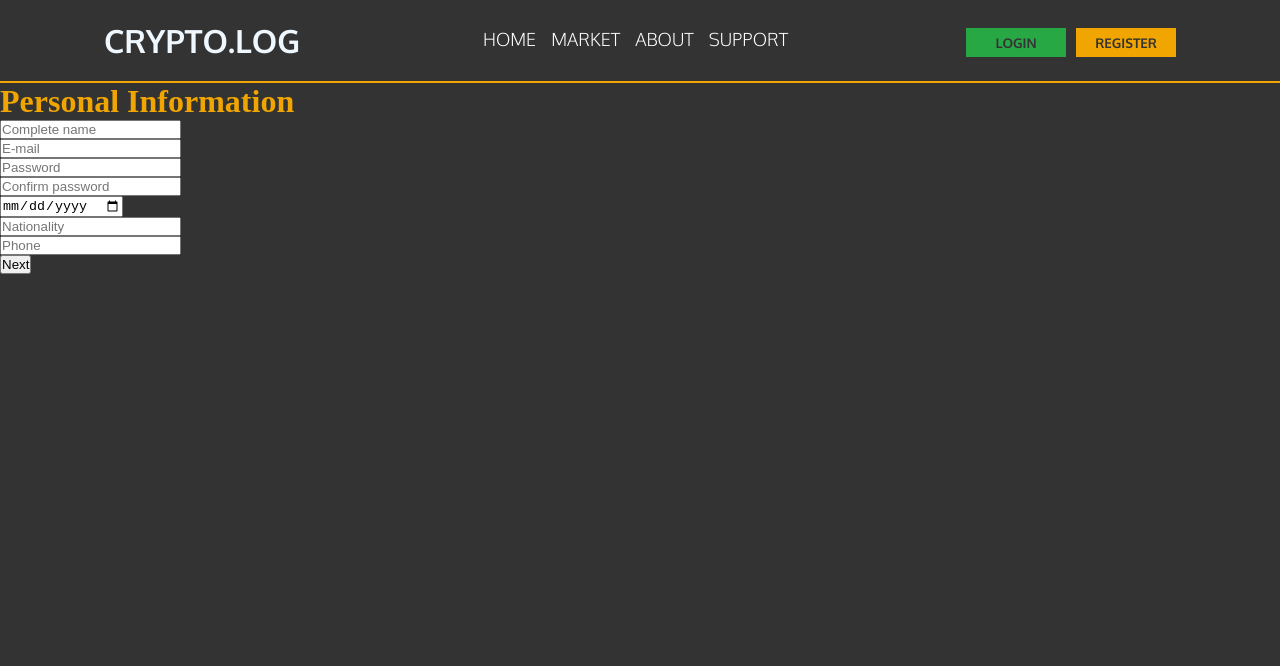
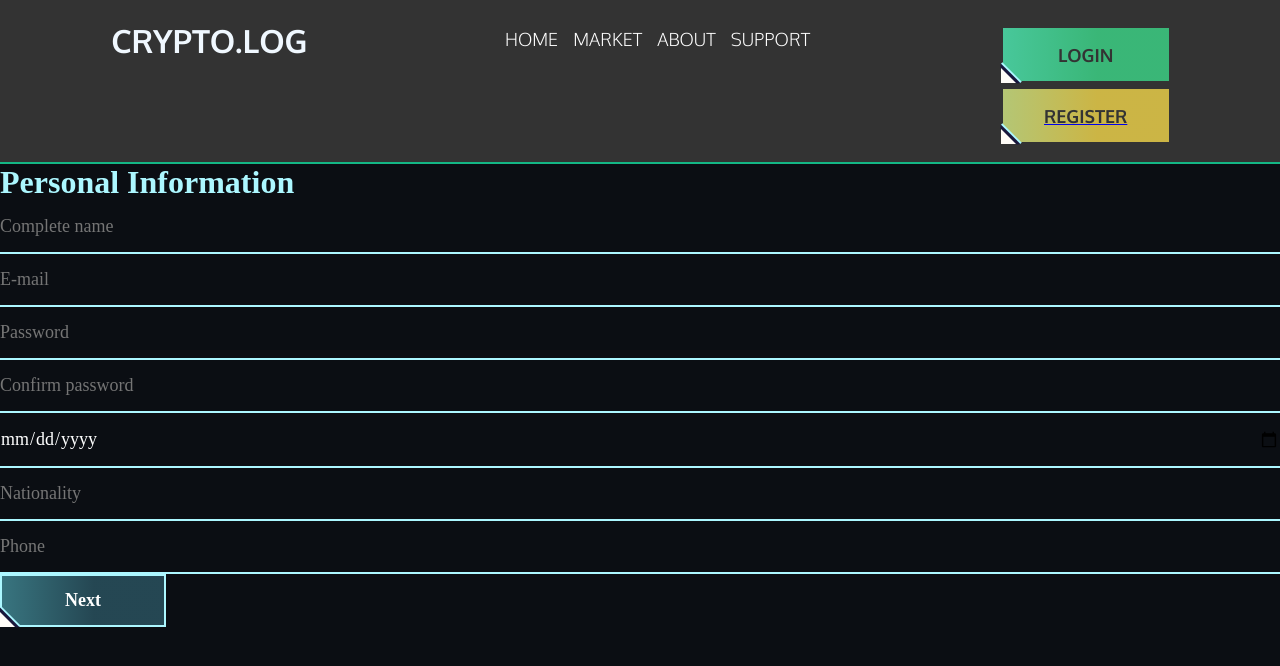
Before and after one commit to Devine-ops/cryptolog, a React (Vite) app: page /createaccount in a window 1280 px wide. Shown: the top 666 px of the page. Built offline with nearby package versions, Linux system fonts and the light colour scheme.

Commit message:
:construction:

```diff
--- a/src/index.css
+++ b/src/index.css
@@ -1,3 +1,5 @@
+@import url('https://fonts.googleapis.com/css2?family=Titillium+Web:ital,wght@0,200;0,300;0,400;0,600;0,700;0,900;1,200;1,300;1,400;1,600;1,700&display=swap');
+
 :root {
   --gold: #F0A500;
   --dark-gray: #333333;
@@ -12,8 +14,83 @@
   padding: 0;
   margin: 0;
   box-sizing: border-box;
+  font-family: 'Titillium', 'OpenSans';
 }
 
 body{
-  background-color: #333333;
+  background-color: #0b0e13;
 }
+
+p{
+  color:#acf7ff;
+}
+
+button{
+  min-height: 53px;
+  min-width: 166px;
+  display: -webkit-box;
+  display: -ms-flexbox;
+  display: flex;
+  -webkit-box-align: center;
+  -ms-flex-align: center;
+  align-items: center;
+  -ms-flex-pack: distribute;
+  justify-content: space-around;
+  position: relative;
+  cursor: pointer;
+  background: -webkit-gradient(
+    linear,
+    left top,
+    right top,
+    color-stop(-12.74%, rgba(110, 239, 255, 0.5)),
+    color-stop(56.76%, rgba(106, 224, 255, 0.271))
+  );
+  background: linear-gradient(
+    90deg,
+    rgba(110, 239, 255, 0.5) -12.74%,
+    rgba(106, 224, 255, 0.271) 56.76%
+  );
+  border: 2px solid #acf7ff;
+  color: #ffffff;
+  font-size: 18px;
+  font-weight: 600;
+}
+
+button:before {
+  content: "";
+  width: 4px;
+  height: 28px;
+  background: #19173b;
+  border: 2px solid #acf7ff;
+  -webkit-transform: rotate(-45deg);
+  -ms-transform: rotate(-45deg);
+  transform: rotate(-45deg);
+  position: absolute;
+  border-top: 0;
+  border-left: 0;
+  border-bottom: 0;
+  bottom: -7px;
+  left: 4px;
+  border-bottom-left-radius: 10px;
+  border-top-left-radius: 10px;
+}
+
+button:after {
+  content: "";
+  position: absolute;
+  left: -2px;
+  bottom: -2px;
+  border-top: 15px solid transparent;
+  border-left: 15px solid #fffcf7;
+}
+
+input {
+  background-color: transparent;
+  border: 0;
+  border-bottom: 2px #acf7ff solid;
+  display: block;
+  width: 100%;
+  padding: 15px 0;
+  font-size: 18px;
+  color: #fff;
+}
--- a/src/layout/Header.jsx
+++ b/src/layout/Header.jsx
@@ -17,8 +17,8 @@ function Header() {
 
             <div className={styles.action}>
                 <button className={styles.login}>Login</button>
-                <Link to='/createaccount'><
-                    button className={styles.register}>Register</button>
+                <Link to='/createaccount'>
+                    <button className={styles.register}>Register</button>
                 </Link>
             </div>
         </div>
--- a/src/styles/AdressInformation.module.css
+++ b/src/styles/AdressInformation.module.css
@@ -1,5 +1,5 @@
 h1{
-    color: var(--gold);
+    color: #acf7ff;
 }
 
 .background_form > input{
@@ -7,5 +7,5 @@ h1{
 }
 
 .background_form p{
-    color: var(--gold);
+    color: #acf7ff;
 }
--- a/src/styles/DocumentalInformation.module.css
+++ b/src/styles/DocumentalInformation.module.css
@@ -1,3 +1,3 @@
 .background_form p{
-    color: var(--gold);
+    color: #acf7ff;
 }
--- a/src/styles/Header.module.css
+++ b/src/styles/Header.module.css
@@ -6,7 +6,7 @@
     padding: 20px;
     display: flex;
     justify-content: space-around;
-    border-bottom: 2px solid var(--gold);
+    border-bottom: 2px solid #14b785;
 }
 
 .cryptolog{
--- a/src/styles/PersonalInformation.module.css
+++ b/src/styles/PersonalInformation.module.css
@@ -1,3 +1,3 @@
 .form_background p {
-    color: var(--gold);
+    color: #777f80;
 }
```
